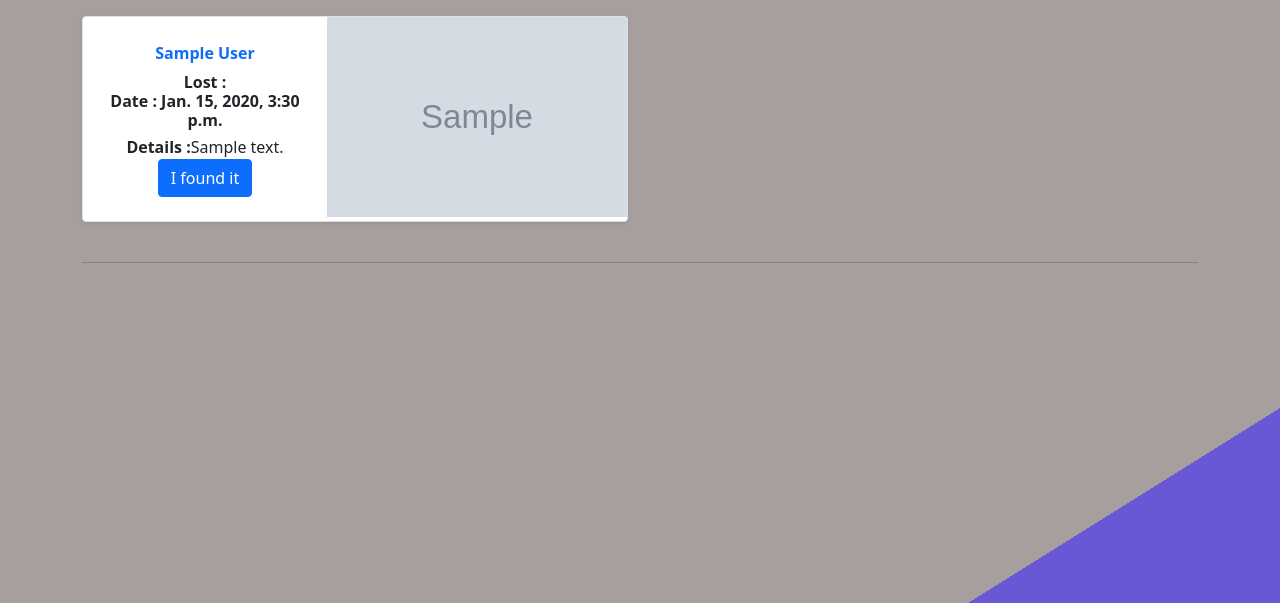
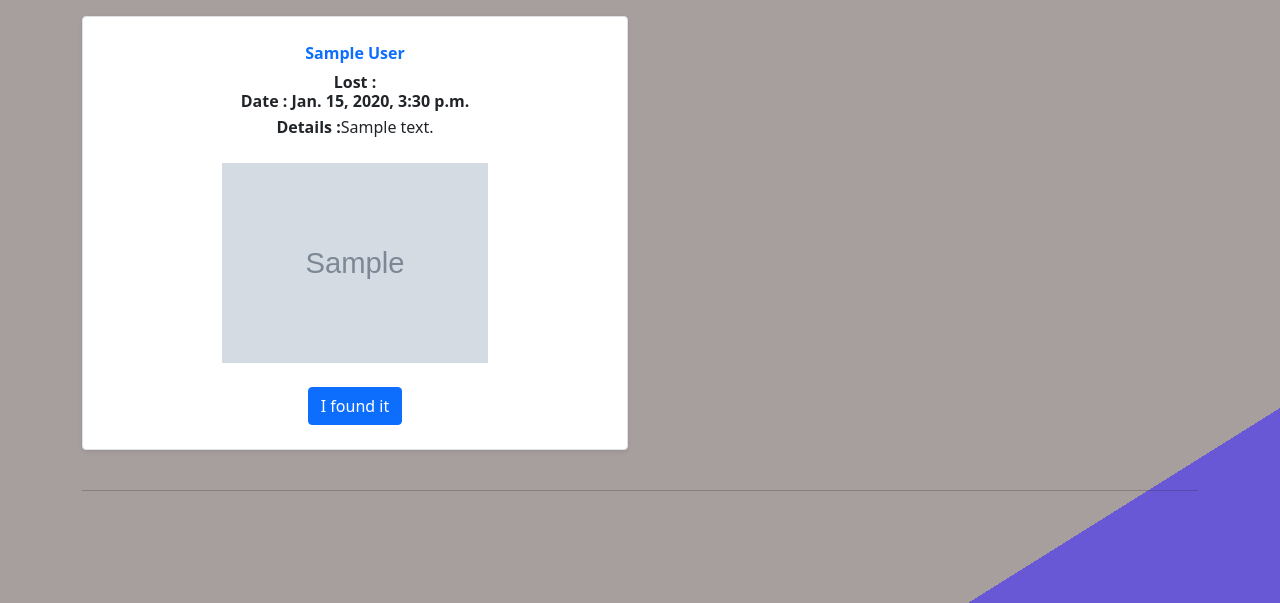
Before and after one commit to amanpandey-crypto/LostFound, a Django app: page /accounts/lost/ in a window 1280 px wide. Shown: the part 72-675 px from the top of the page. Run offline with Django 3.2, Linux system fonts and the light colour scheme; tables that the repository leaves empty hold one stand-in row (values such as "Sample post"); grey boxes marked "Sample" are stand-in pictures.

Commit message:
Update lost.html

```diff
--- a/accounts/templates/accounts/lost.html
+++ b/accounts/templates/accounts/lost.html
@@ -8,18 +8,19 @@
   {% for i in lost %}
   {% if forloop.counter0|divisibleby:4 %} <div class="row text-center"> {% endif %}
     <div class="col-md-6">
-                <div
-                    class="card row g-0 border rounded overflow-hidden flex-md-row mb-4 shadow-sm h-md-250 position-relative">
+                <div class="card row g-0 border rounded overflow-hidden flex-md-row mb-4 shadow-sm h-md-250 position-relative">
                     <div class="col p-4 d-flex flex-column position-static">
                         <strong class="d-inline-block mb-2 text-primary">{{i.author}}</strong>
                         <h6 class="mb-0"><label style="font-weight:600" for="">Lost :</label></h6>
                         <h6 class="mb-1 "><label style="font-weight:600 ;" for="">Date : {{ i.lost_date }} </label></h6>
                         <p class="card-text mb-auto"><label style="font-weight: 600;" for="">Details : </label>{{ i.description }}
                         </p>
+                        <br>
+                        <picture>
+                            <img class="img-card-top mx-auto" src="{{ i.lost_image }}" alt="..." style="max-width:300px; max-height:200px">
+                        </picture>
+                        <br>
                         <a href="{% url 'mail' i.lostitemID %}"><button type="button" class="btn btn-primary">I found it</button></a>
-                    </div>
-                    <div class="col-auto d-none d-lg-block">
-                        <img class="img-card-top mx-auto" src="{{ i.lost_image }}" alt="" width="300px" height="200px">
                     </div>
                 </div>
             </div>
```
